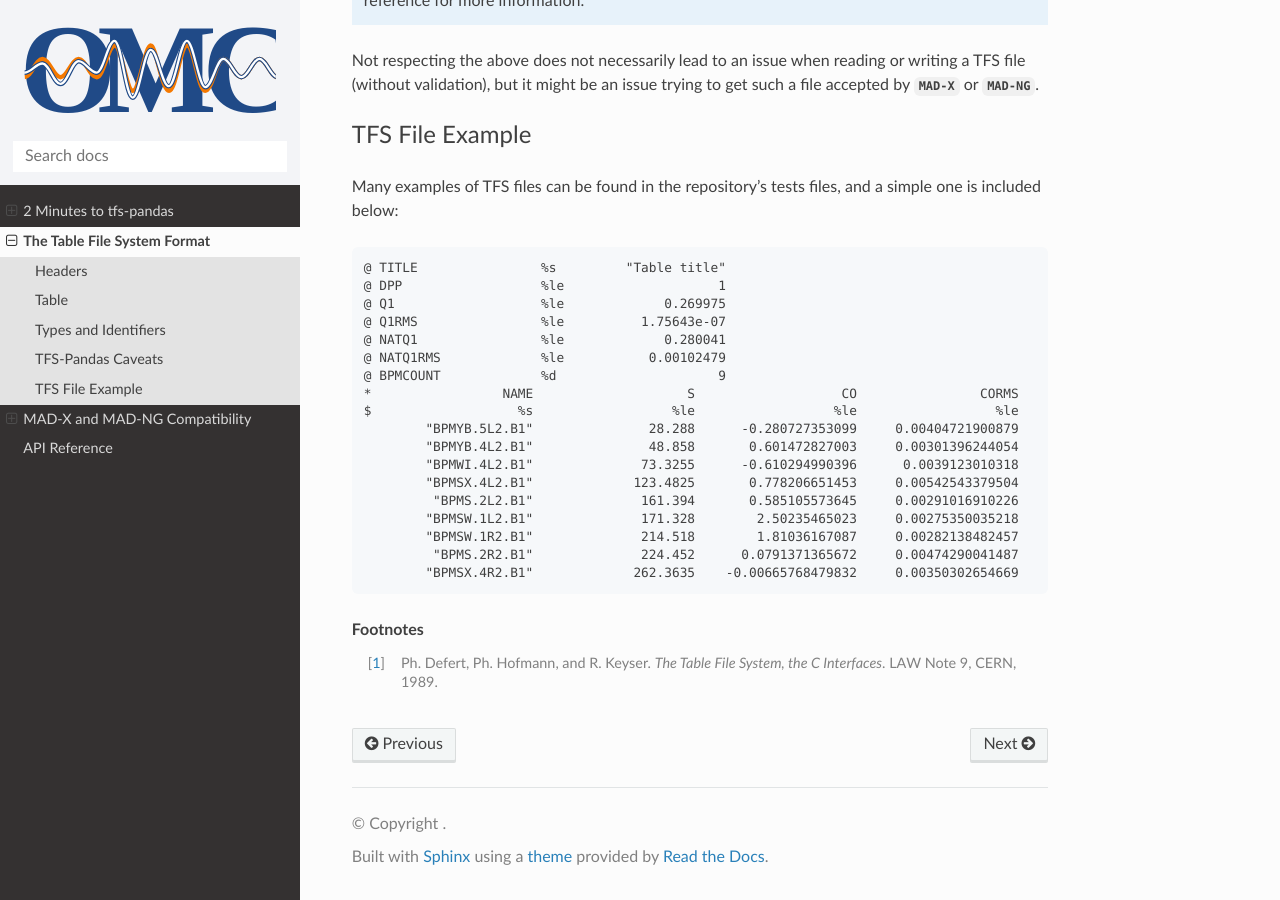
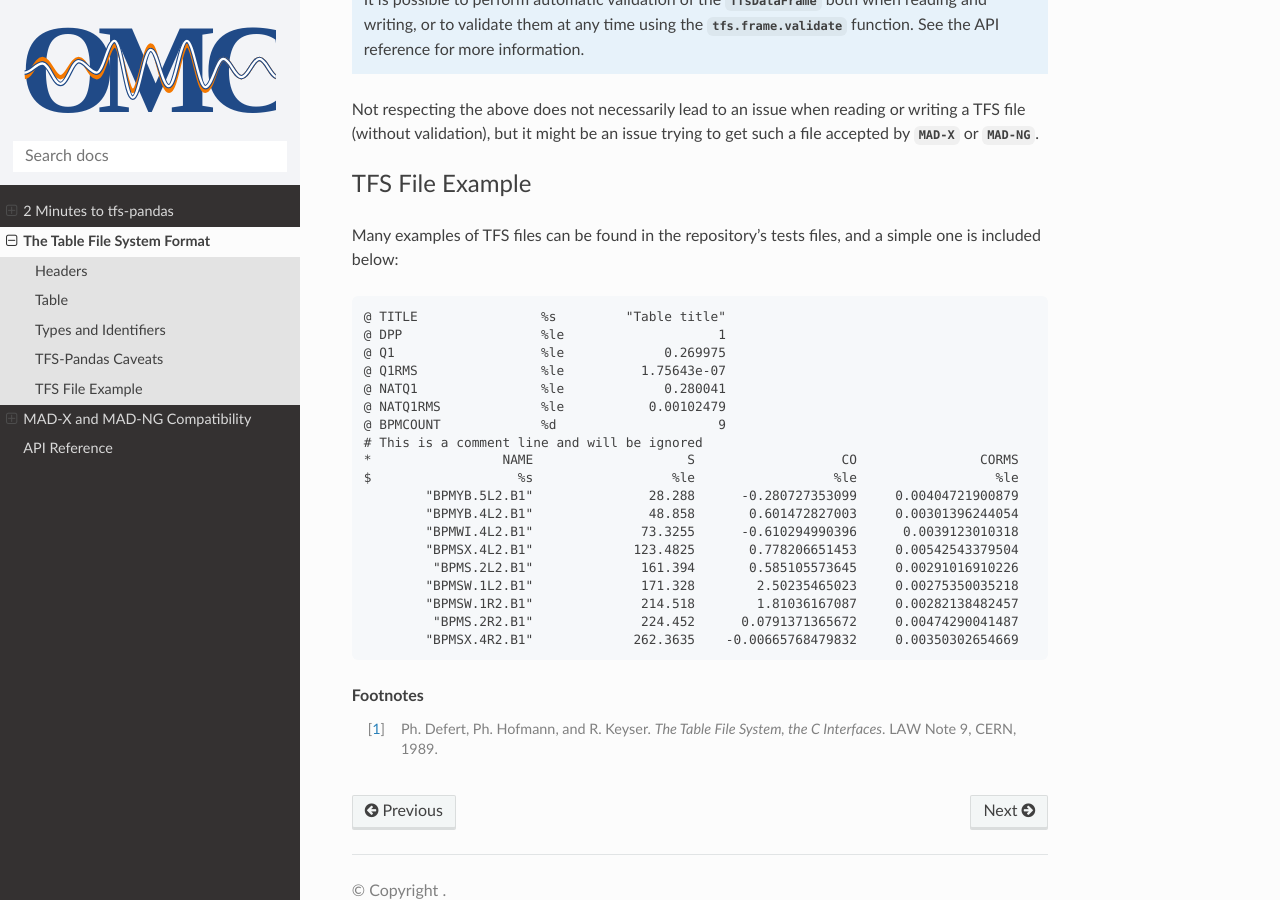
Before and after one commit to pylhc/tfs, a Sphinx documentation site: the page built from doc/tfsformat.rst, in a window 1280 px wide and 900 px high, scrolled down 2619 px. Built offline with Sphinx 7.4.7 and the Read the Docs theme 3.1.0, drawn with Linux system fonts in a browser that asks for light colours; some of the changed text lies outside the part shown.

Commit message:
and specify # is for comment lines

```diff
--- a/doc/tfsformat.rst
+++ b/doc/tfsformat.rst
@@ -27,6 +27,7 @@
 
     @ NAME                   %le             0.269975
 
+Additionally, any headers line starting with the `#` character is considered a comment and is ignored by the parser.
 There is no limit on the number of header lines in a TFS file, and there can be no header lines at all.
 
 Table
@@ -121,6 +122,7 @@
     @ NATQ1                %le             0.280041
     @ NATQ1RMS             %le           0.00102479
     @ BPMCOUNT             %d                     9
+    # This is a comment line and will be ignored
     *                 NAME                    S                   CO                CORMS              BPM_RES
     $                   %s                  %le                  %le                  %le                  %le
             "BPMYB.5L2.B1"               28.288      -0.280727353099     0.00404721900879       0.121264541395
```
Also changed, not shown: TODO.md (+1 -1 lines).
